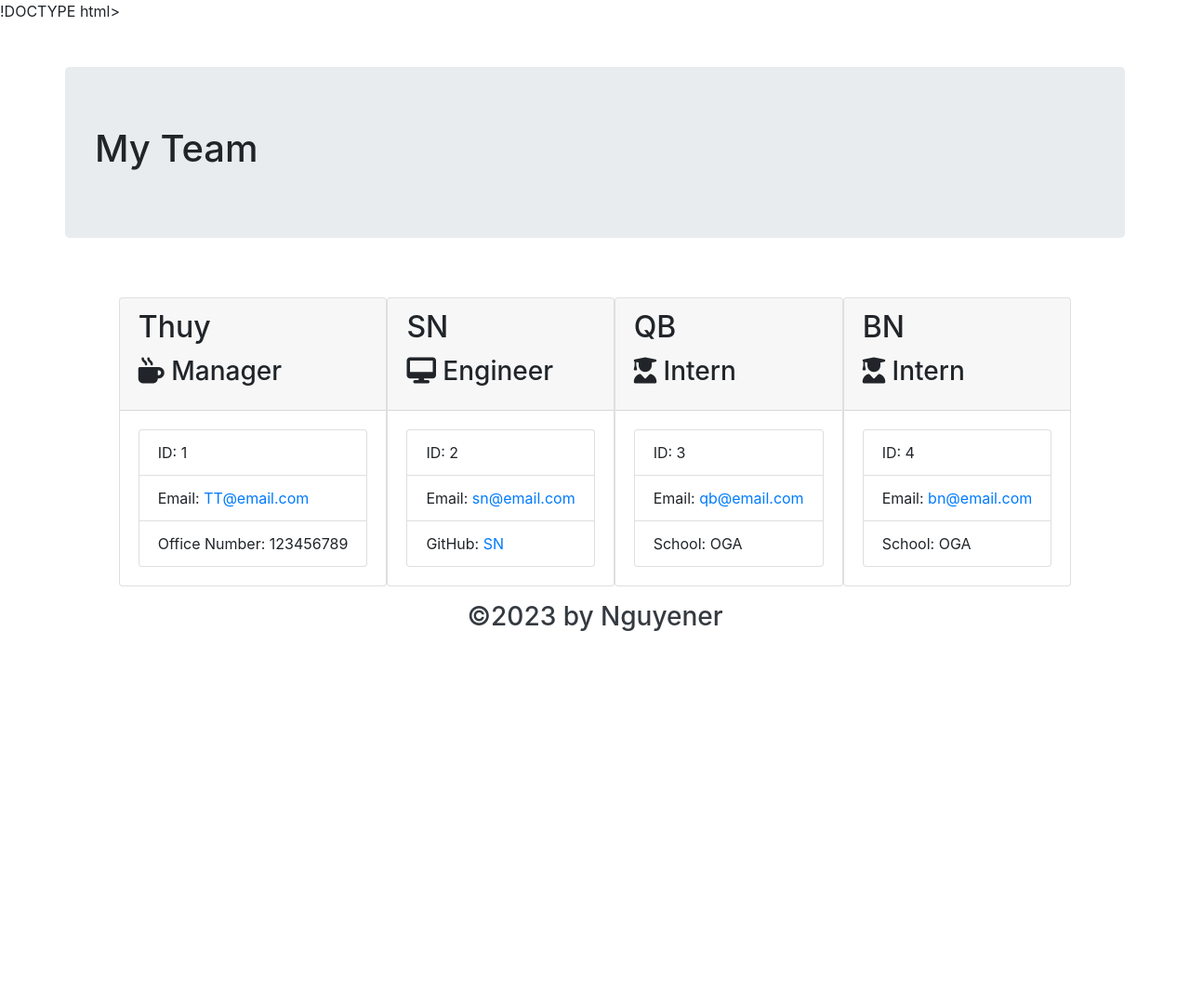
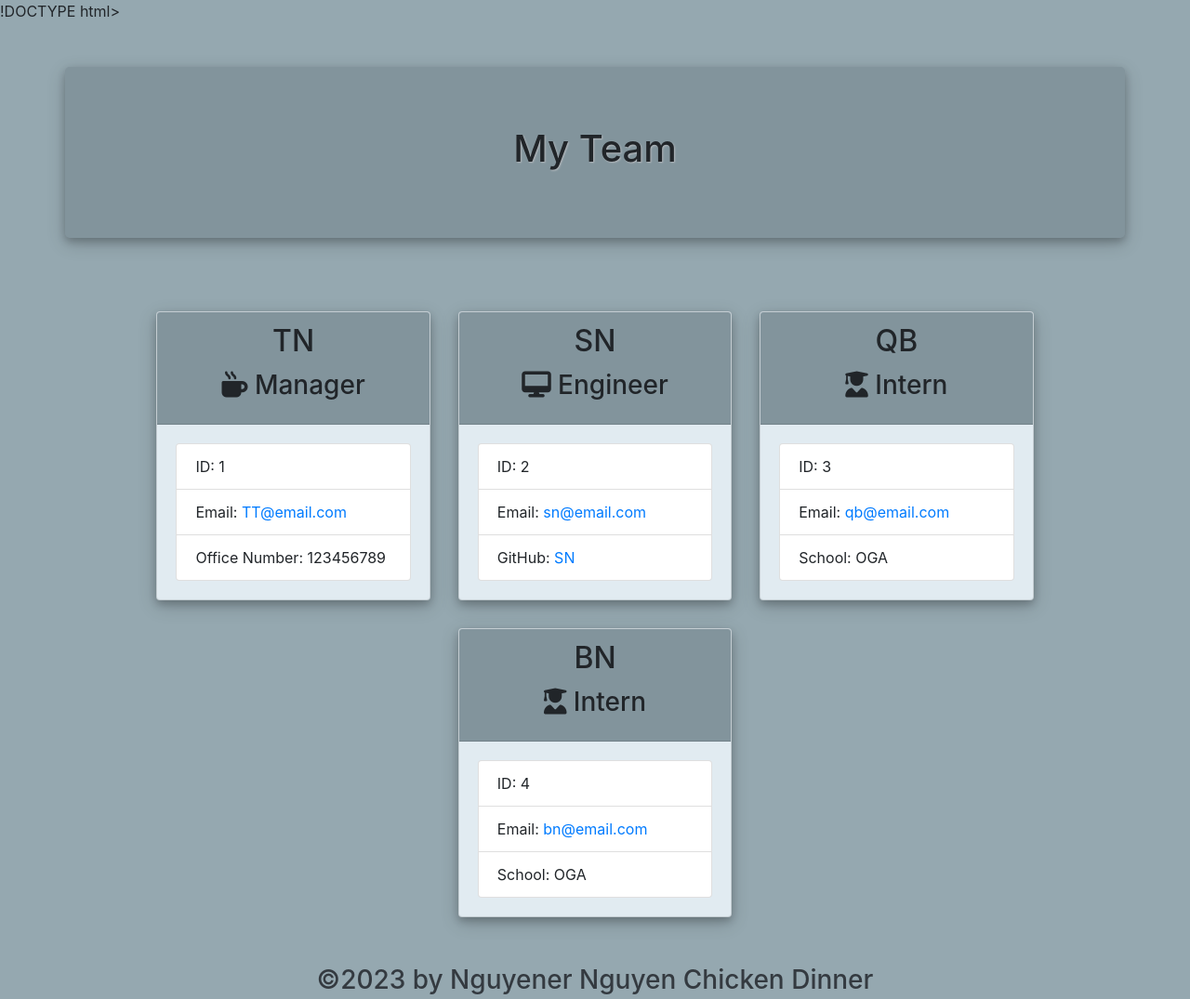
Before and after one commit to Qaizen/team-profile-generator, a website: page dist/index.html in a window 1280 px wide. Shown: the whole page at 93% size. Before the commit the page ends 800 px from the top, so only its background shows below. Drawn offline with nearby package versions, Linux system fonts and the light colour scheme.

Commit message:
start dist css

```diff
--- a/dist/index.html
+++ b/dist/index.html
@@ -25,7 +25,7 @@
             <div class="col-12 d-flex justify-content-center flex-wrap">
             <div class="card">
                 <div class="card-header">
-                    <h2 class="card-title text-capitalize">Thuy</h2>
+                    <h2 class="card-title text-capitalize">TN</h2>
                     <h3 class="card-title"><i class="fa-solid fa-mug-hot"></i> Manager</h3>
                 </div>
                 <div class="card-body">
@@ -76,7 +76,7 @@
         </div>
       </div>
       <footer class="container text-center py-3">
-        <h3 class="text-dark">&copy;2023 by Nguyener</h3>
+        <h3 class="text-dark">&copy;2023 by Nguyener Nguyen Chicken Dinner</h3>
       </footer>
     </body>
     </html>
--- a/dist/style.css
+++ b/dist/style.css
@@ -0,0 +1,38 @@
+body{
+    background-color: #95a8b0;
+  }
+
+  .container {
+    width: 100%;
+  }
+
+  .card{
+    width: 23vw;
+    min-width: 17vw;
+    margin: 15px;
+    background-color: #e1ebf1;
+    box-shadow: 0 4px 8px 0 rgba(0, 0, 0, 0.2), 0 6px 20px 0 rgba(0, 0, 0, 0.19);
+  }
+
+  .card:hover {
+    transform: scale(1.1);
+  }
+
+  .card-header{
+    background-color: #82949c;
+  }
+
+  .card-title{
+    text-align: center;
+  }
+
+  .jumbotron{
+    text-align: center;
+    background-color: #82949c;
+    box-shadow: 0 4px 8px 0 rgba(0, 0, 0, 0.2), 0 6px 20px 0 rgba(0, 0, 0, 0.19);
+    text-shadow: 1px 1px 2px rgb(182, 186, 190);
+  }
+
+  footer {
+    margin: 20px 0;
+  }
```
